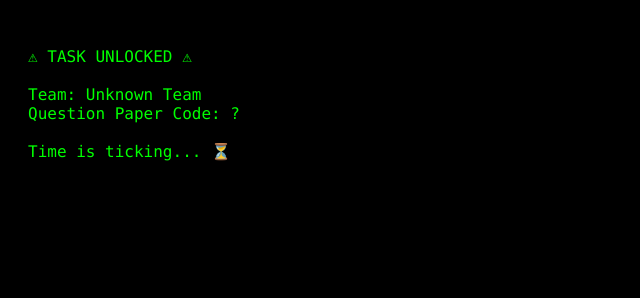
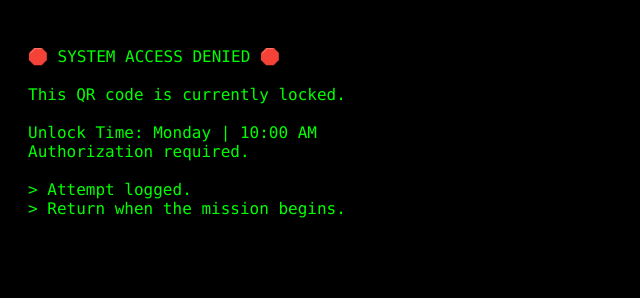
Before and after one commit to Sriraj-Yadav/Decode-DiscoverQR, a plain HTML site: page index.html in a window 1280 px wide. Shown: the whole page, without its empty margins (0-640 px from the left). Drawn offline with Linux system fonts and the light colour scheme.

Commit message:
Update index.html

```diff
--- a/index.html
+++ b/index.html
@@ -19,7 +19,7 @@
 <script>
   // 👉 CHANGE THIS to your real event date & time (IST)
   // Example: "November 18, 2025 10:00:00"
-  const UNLOCK_TIME_STRING = "November 14, 2025 10:00:00";
+  const UNLOCK_TIME_STRING = "November 17, 2025 10:00:00";
 
   const unlockTime = new Date(UNLOCK_TIME_STRING).getTime();
   const now = new Date().getTime();
```
